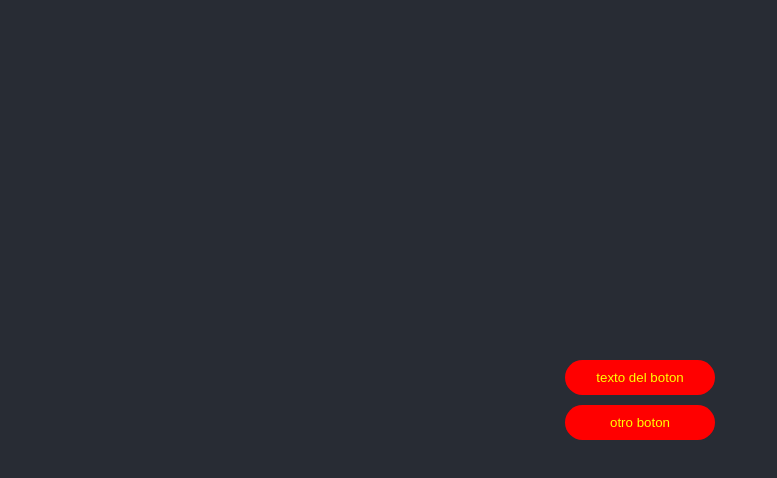
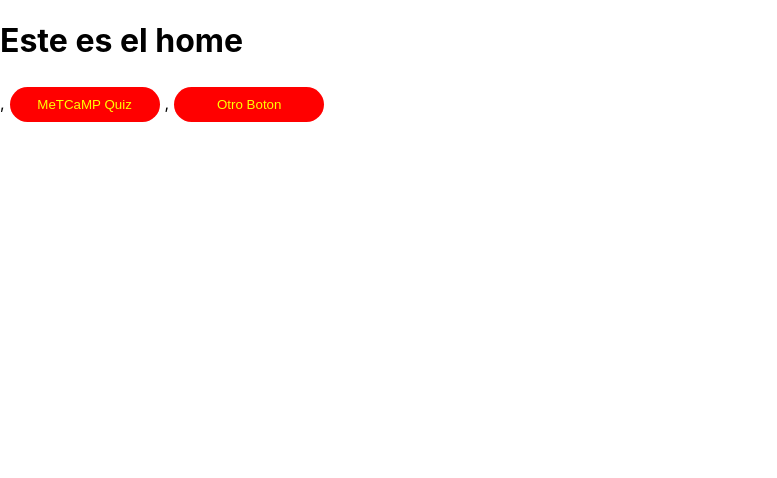
Before and after one commit to Aranthiel/MeTCaMP2022_React, a React (Create React App) app: page / in a window 1280 px wide. Shown: the top 478 px of the page, without its empty margins (0-777 px from the left). Built offline with nearby package versions, Linux system fonts and the light colour scheme.

Commit message:
se agregan las vistas para Home, Juego y Bio con botones ruteados que permiten la navegacion

```diff
--- a/package.json
+++ b/package.json
@@ -8,6 +8,7 @@
     "@testing-library/user-event": "^13.5.0",
     "react": "^18.2.0",
     "react-dom": "^18.2.0",
+    "react-router-dom": "^6.3.0",
     "react-scripts": "^5.0.1",
     "tar": "^6.1.11",
     "web-vitals": "^2.1.4"
--- a/src/App.js
+++ b/src/App.js
@@ -2,17 +2,23 @@
 import './App.css';
 // es necesario importar cada componente para poder ultilizarlo
 //las etiquetas de React van con mayusculas y se autocierran ej: <Button/>
-import Button from './components/button/index';
+
+import{BrowserRouter, Routes, Route} from "react-router-dom";
+import Home from './pages/home';
+import Game from './pages/game';
+import Bio from './pages/bio';
 
 function App() {
   return (
-    <div className="App">
-      <header className="App-header">
-        <Button text="texto del boton" apretado={()=> alert('Me hicieron click')}/>
-        <Button text="otro boton" apretado={()=> alert('a mi tambien me hiceron click')}/>
-      </header>
-    </div>
+    <BrowserRouter>
+      <Routes>
+        <Route path="/" element={<Home/>}/>
+        <Route path="/juego" element={<Game/>}/>
+        <Route path="/bio" element={<Bio/>}/>
+      </Routes>
+    </BrowserRouter>
   );
+
 }
 
 export default App;
--- /dev/null
+++ b/src/pages/bio/index.js
@@ -0,0 +1,19 @@
+import {useNavigate} from 'react-router-dom';
+import Button from '../../components/button';
+
+function Bio(){
+    const navigate = useNavigate();
+
+    const clickHome= ()=>{
+        navigate("/");
+    }
+    return(
+        <div>
+            <h1> Esta es la página de la Bio</h1>
+            <Button text="Inicio" apretado={clickHome}/>
+
+        </div>
+
+    )
+}
+export default Bio;
--- /dev/null
+++ b/src/pages/game/index.js
@@ -0,0 +1,19 @@
+import {useNavigate} from 'react-router-dom';
+import Button from '../../components/button';
+
+function Game(){
+    const navigate = useNavigate();
+
+    const clickHome= ()=>{
+        navigate("/");
+    }
+    return(
+        <div>
+            <h1> Esta es la página del juego</h1>
+            <Button text="Inicio" apretado={clickHome}/>
+
+        </div>
+
+    )
+}
+export default Game;
--- /dev/null
+++ b/src/pages/home/index.js
@@ -0,0 +1,23 @@
+import Button from '../../components/button';
+import {useNavigate} from "react-router-dom";
+
+function Home(){
+
+    const navigate = useNavigate();
+    const clickJuego= ()=>{
+        navigate("/juego");
+    }
+    const clickBio= ()=>{
+        navigate("/bio");
+    }
+
+
+    return(
+        <div>
+        <h1> Este es el home</h1>,
+        <Button text="MeTCaMP Quiz" apretado={clickJuego}/>,
+        <Button text="Otro Boton" apretado={clickBio}/>
+        </div>
+    )
+}
+export default Home;
```
Also changed, not shown: 1 other file (tests, documents, lock files or other folders).
